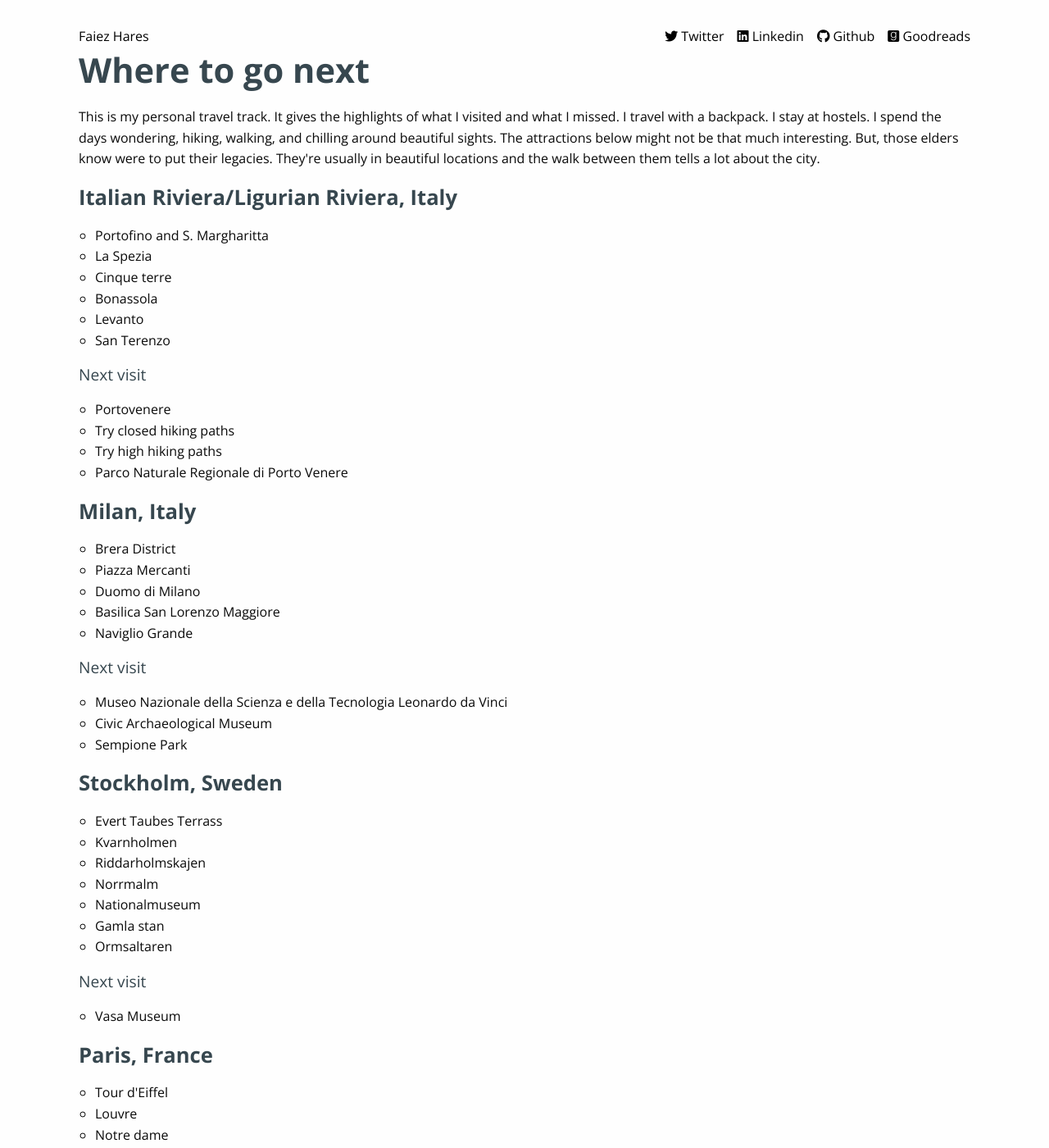
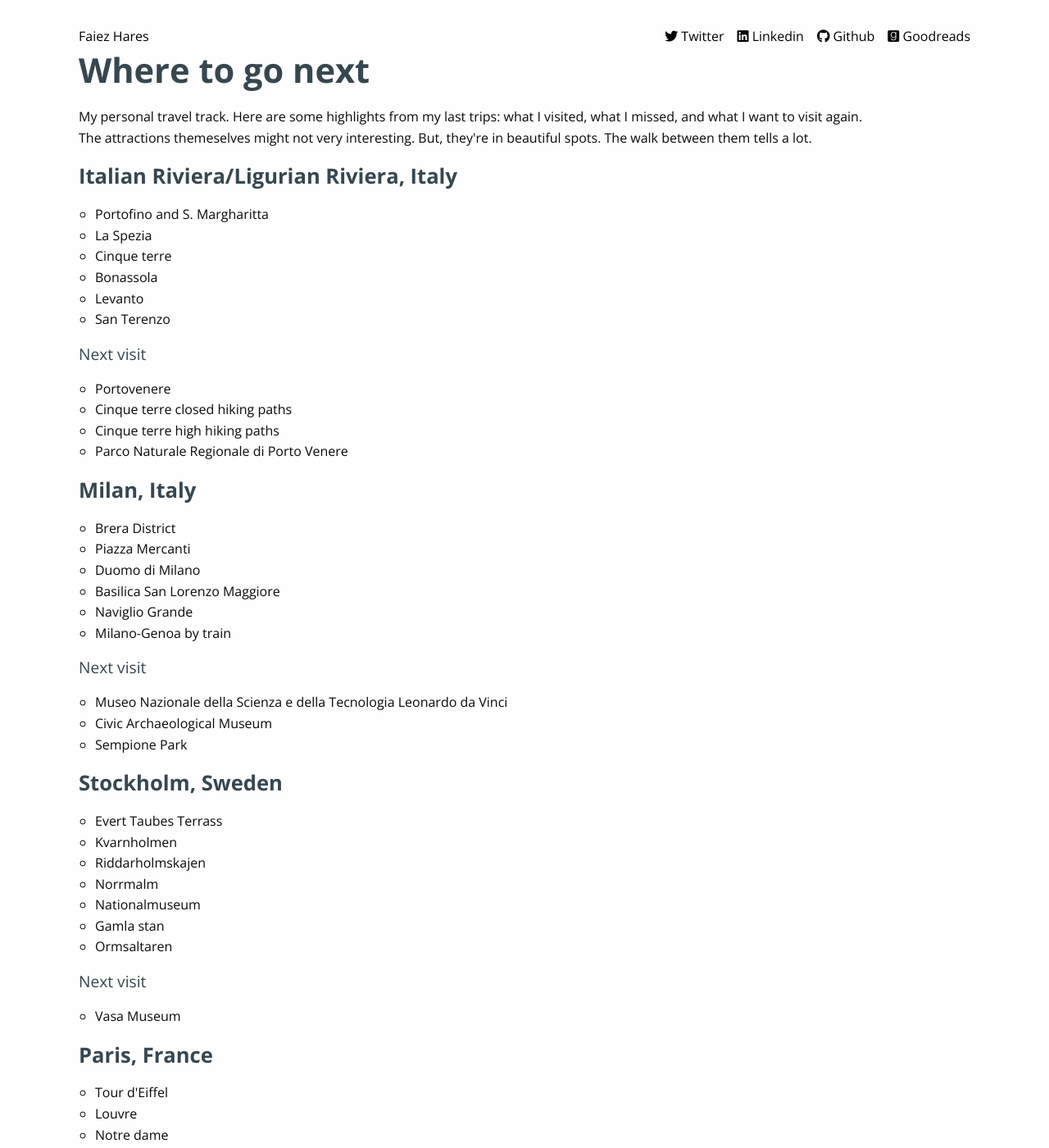
Before and after one commit to haresfaiez/haresfaiez.github.io, a Jekyll site: the page built from where-to-go-next.html, in a window 1280 px wide and 1400 px high. Shown: the whole window at 82% size. Built offline with Jekyll 4.4.1, drawn with Linux system fonts in a browser that asks for light colours; some of the changed text lies outside the part shown.

Commit message:
Update my personal travel track

```diff
--- a/_includes/trips-summary.html
+++ b/_includes/trips-summary.html
@@ -1,12 +1,11 @@
 <div>
     <h1>Where to go next</h1>
     <p>
-        This is my personal travel track. It gives the highlights of what I visited and what I missed.
-        I travel with a backpack. I stay at hostels.
-        I spend the days wondering, hiking, walking, and chilling around beautiful sights.
-        The attractions below might not be that much interesting.
-        But, those elders know were to put their legacies.
-        They're usually in beautiful locations and the walk between them tells a lot about the city.
+      My personal travel track. Here are some highlights from my last trips:
+      what I visited, what I missed, and what I want to visit again.
+      <br>
+      The attractions themeselves might not very interesting.
+      But, they're in beautiful spots. The walk between them tells a lot.
     </p>
 
     <h2>Italian Riviera/Ligurian Riviera, Italy</h2>
@@ -21,8 +20,8 @@
     <h3>Next visit</h3>
     <ul>
         <li>Portovenere</li>
-        <li>Try closed hiking paths</li>
-        <li>Try high hiking paths</li>
+        <li>Cinque terre closed hiking paths</li>
+        <li>Cinque terre high hiking paths</li>
         <li>Parco Naturale Regionale di Porto Venere</li>
     </ul>
 
@@ -33,6 +32,7 @@
         <li>Duomo di Milano</li>
         <li>Basilica San Lorenzo Maggiore</li>
         <li>Naviglio Grande</li>
+        <li>Milano-Genoa by train</li>
     </ul>
     <h3>Next visit</h3>
     <ul>
@@ -62,10 +62,15 @@
         <li>Louvre</li>
         <li>Notre dame</li>
         <li>Seine</li>
+        <li>Palace/Garden of Versailles</li>
+        <li>Sacré-Coeur</li>
+        <li>Champs-Élysées</li>
+        <li>Paris-Berlin by train</li>
     </ul>
     <h3>Next visit</h3>
     <ul>
         <li>Louvre again</li>
+        <li>Aquarium de Paris</li>
     </ul>
 
     <h2>Copenhagen, Denmark</h2>
@@ -81,7 +86,7 @@
     <h3>Next visit</h3>
     <ul>
         <li>National Museum of Denmark again</li>
-        <li>Go far from the city center</li>
+        <li>Inner city</li>
         <li>Freetown Christiania</li>
         <li>Copenhagen Opera House at night</li>
         <li>Reffen, Copenhagen Street Food</li>
```
